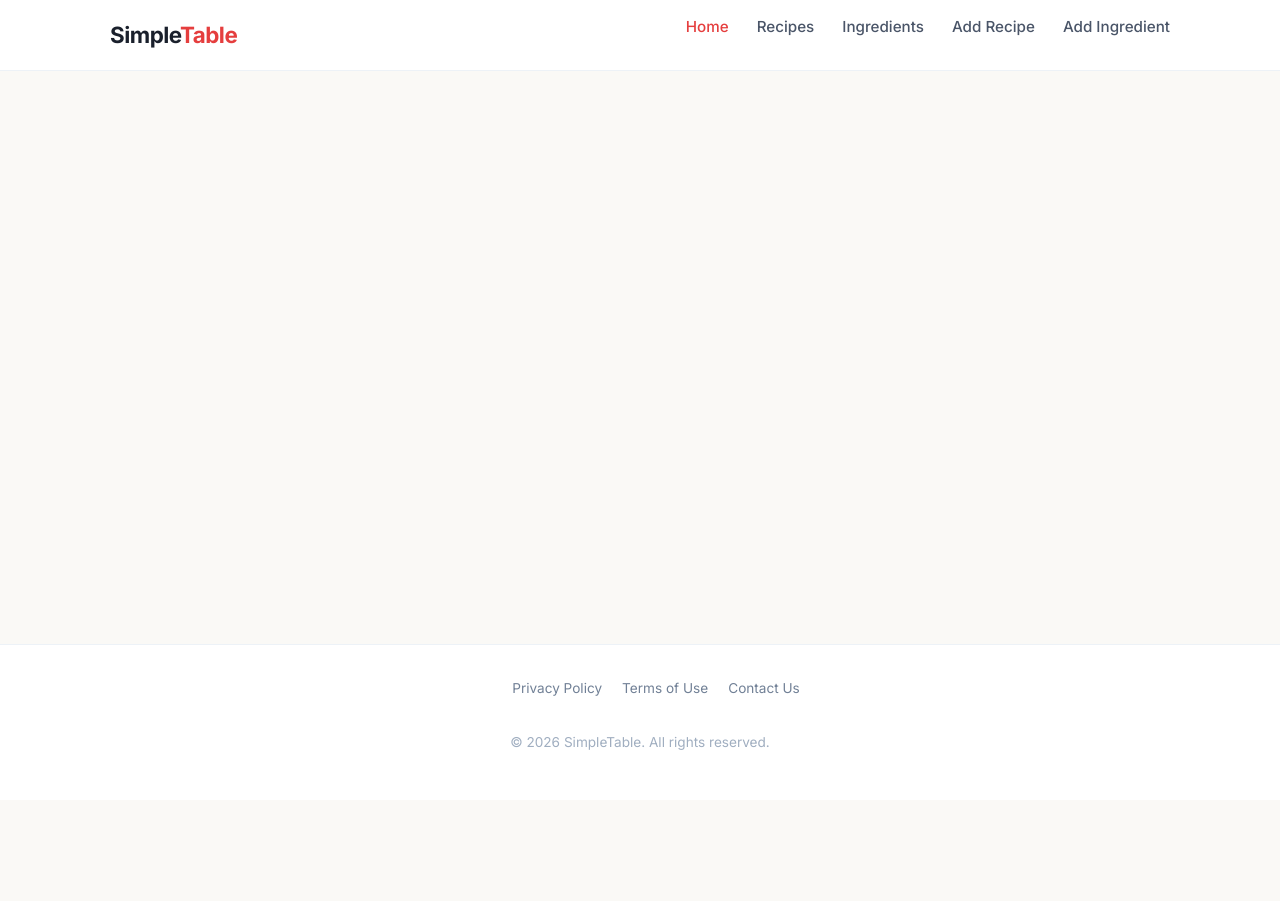
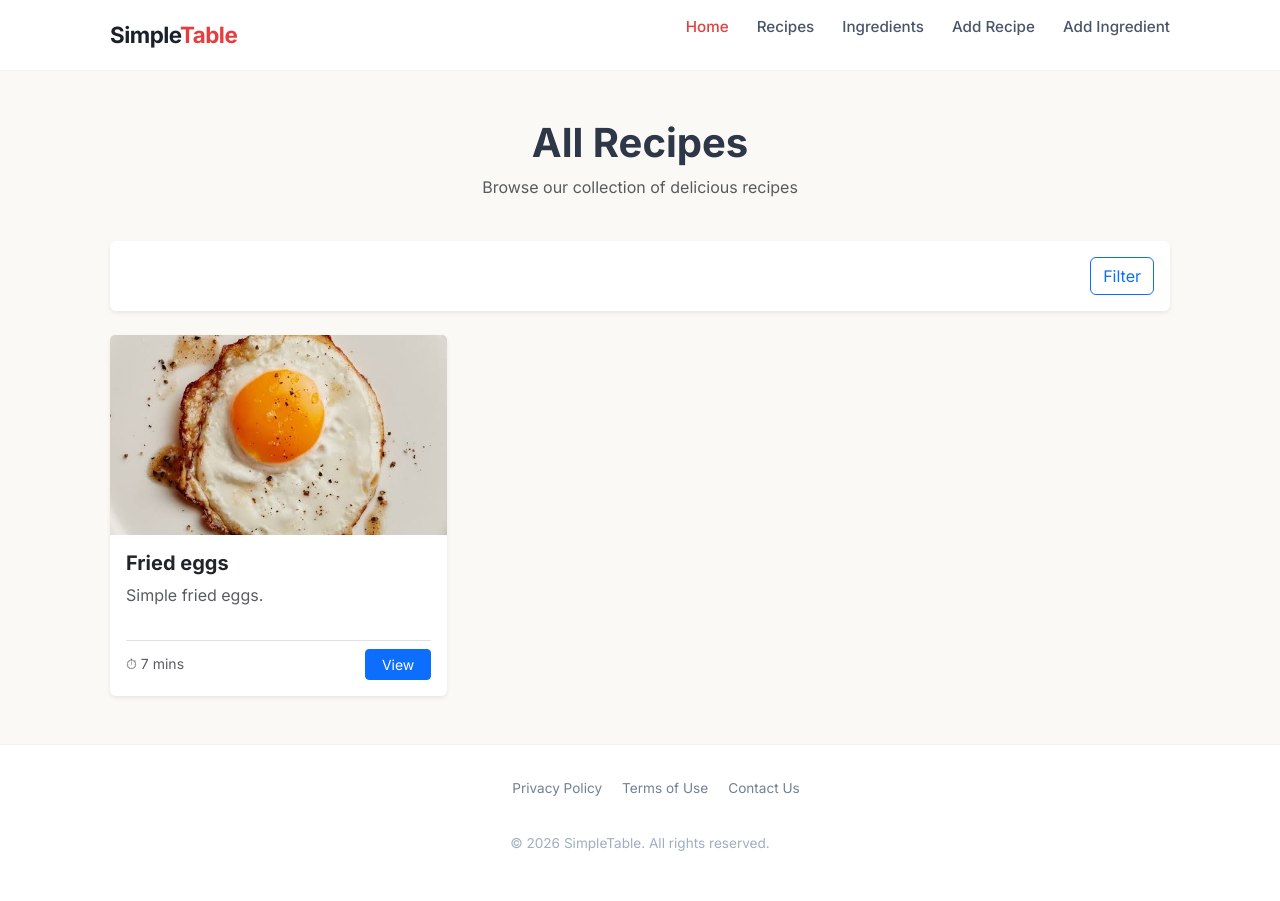
Before and after one commit to K0Ko0o/WebProject-Cookery, a Django app: page /recipes/list/ in a window 1280 px wide. Before the commit the page ends 750 px from the top, so only its background shows below. Run offline with Django 4.2, Linux system fonts and the light colour scheme; data comes from the database, SQL or seed files in the repository.

Commit message:
added page for viewing all recipes

```diff
--- a/recipes/views.py
+++ b/recipes/views.py
@@ -7,7 +7,13 @@ from recipes.models import Recipe
 
 
 def recipes_list_view(request: HttpRequest) -> HttpResponse:
-    return render(request, 'recipes/recipes-list.html')
+    all_recipes = Recipe.objects.all()
+
+    context = {
+        "all_recipes": all_recipes
+    }
+
+    return render(request, 'recipes/recipes-list.html', context)
 
 def recipes_add_view(request: HttpRequest) -> HttpResponse:
     form = RecipeCreateForm(request.POST or None, request.FILES or None)
--- a/templates/recipes/recipes-list.html
+++ b/templates/recipes/recipes-list.html
@@ -1 +1,62 @@
 {% extends 'shared/base.html' %}
+
+{% block content %}
+<div class="container py-5">
+    <!-- Header Section -->
+    <div class="row mb-4">
+        <div class="col text-center">
+            <h1 class="fw-bold">All Recipes</h1>
+            <p class="text-muted">Browse our collection of delicious recipes</p>
+        </div>
+    </div>
+
+    <!-- Filter & Search Section -->
+    <div class="card shadow-sm border-0 mb-4 p-3">
+        <form method="get">
+            <div class="row g-3 align-items-center">
+                <!-- Place your filter inputs / search tags here -->
+
+
+                <div class="col-auto ms-auto">
+                    <button type="submit" class="btn btn-outline-primary">Filter</button>
+                </div>
+            </div>
+        </form>
+    </div>
+
+    <!-- Cards Grid -->
+    <div class="row row-cols-1 row-cols-md-2 row-cols-lg-3 g-4">
+        {% for recipe in all_recipes %}
+            <div class="col">
+                <div class="card h-100 shadow-sm border-0">
+                    <!-- Recipe Image -->
+                    {% if recipe.image %}
+                        <img src="{{ recipe.image.url }}" class="card-img-top" alt="{{ recipe.name }}" style="height: 200px; object-fit: cover;">
+                    {% else %}
+                        <div class="bg-light text-center py-5 card-img-top">
+                            <span class="text-muted">No Image Available</span>
+                        </div>
+                    {% endif %}
+
+                    <!-- Card Body -->
+                    <div class="card-body d-flex flex-column">
+                        <h5 class="card-title fw-bold">{{ recipe.name }}</h5>
+                        <p class="card-text text-muted flex-grow-1">
+                            {{ recipe.description }}
+                        </p>
+
+                        <div class="d-flex justify-content-between align-items-center mt-3 pt-2 border-top">
+                            <small class="text-muted">⏱ {{ recipe.time }} mins</small>
+                            <a href="{% url 'recipe:detail' recipe.id %}" class="btn btn-primary btn-sm px-3">View</a>
+                        </div>
+                    </div>
+                </div>
+            </div>
+        {% empty %}
+            <div class="col-12 text-center py-5">
+                <h4 class="text-muted">No recipes found.</h4>
+            </div>
+        {% endfor %}
+    </div>
+</div>
+{% endblock %}
```
